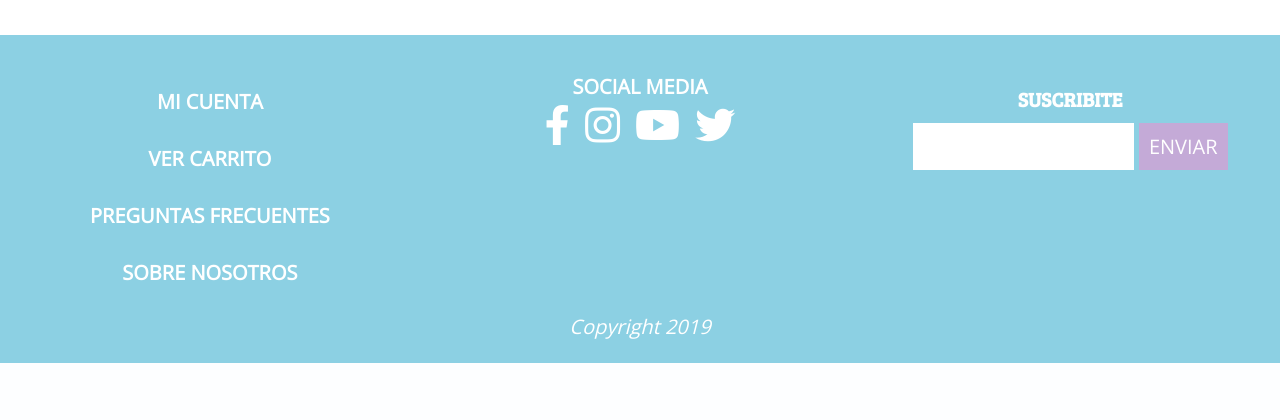
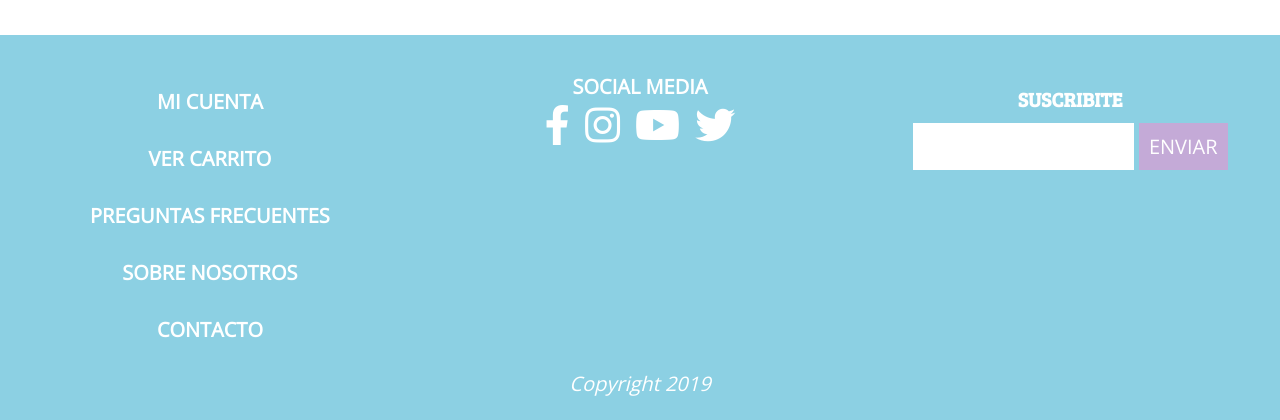
Before and after one commit to jessica-galvan/E-Commerce, a PHP site: page /faq.php in a window 1280 px wide. Shown: the part 1720-2140 px from the top of the page. Before the commit the page ends 2083 px from the top, so only its background shows below. Run offline with PHP 8.4, Linux system fonts and the light colour scheme; some libraries are stand-ins or nearby versions.

Commit message:
y footer
mini change

```diff
--- a/includes/footer.php
+++ b/includes/footer.php
@@ -43,6 +43,7 @@
       <a href="#"><h3>VER CARRITO</h3></a>
       <a href="faq.php"><h3>PREGUNTAS FRECUENTES</h3></a>
       <a href="#"><h3>SOBRE NOSOTROS</h3> </a>
+      <a href="#"><h3>CONTACTO</h3> </a>
     </article>
 
     <article class="social-media">
```
